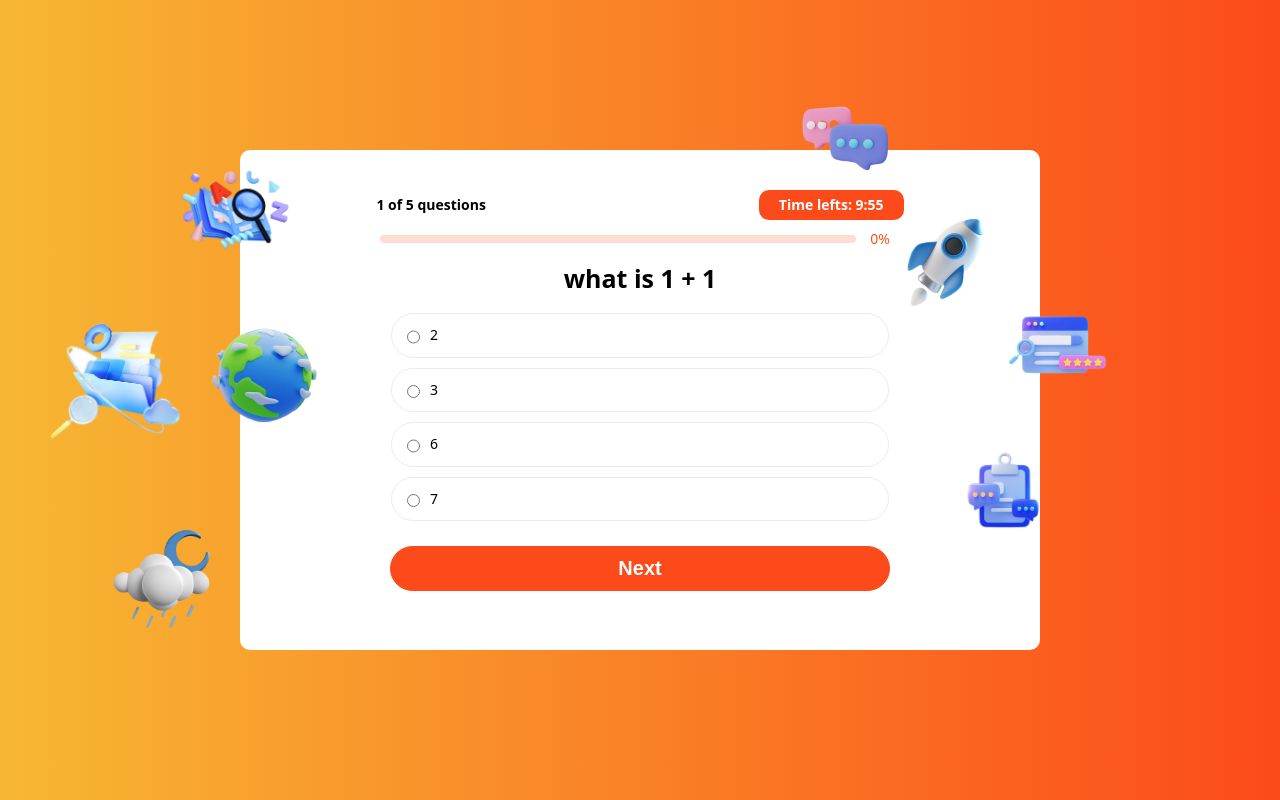
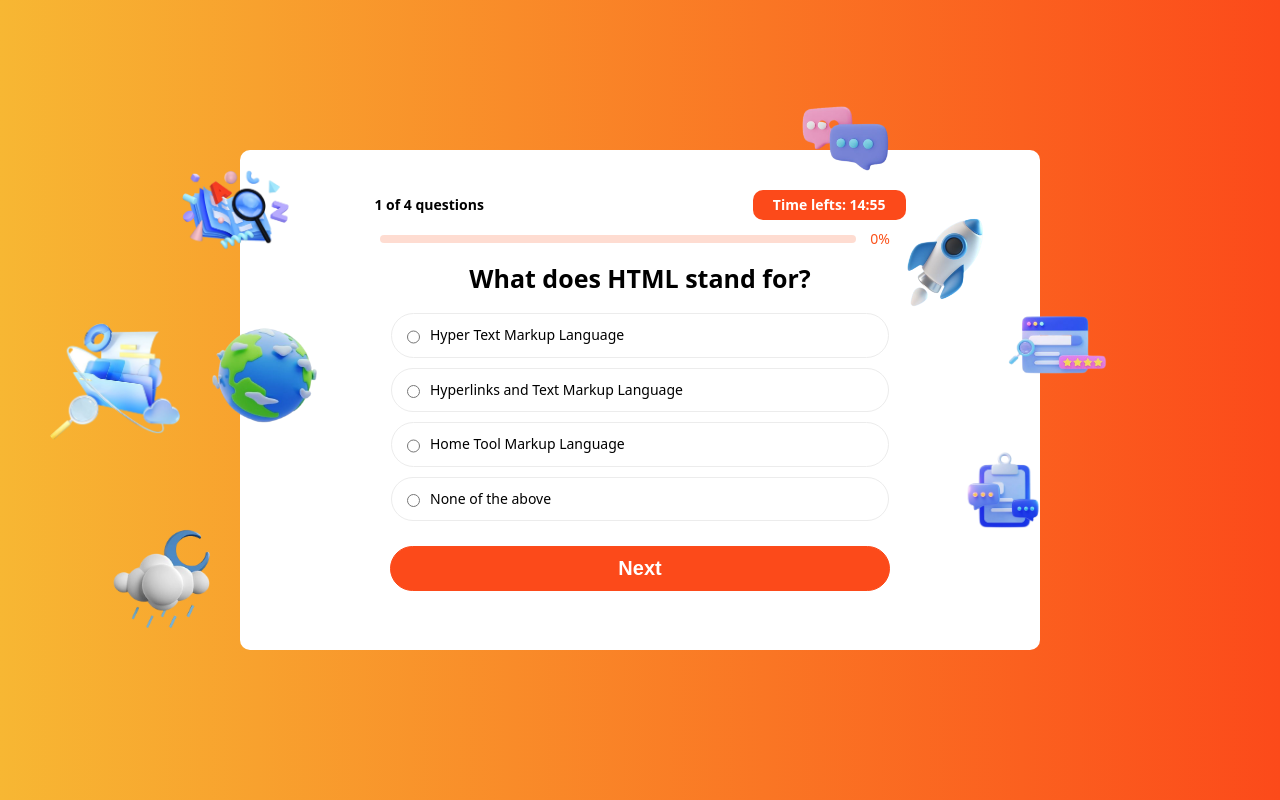
Before and after one commit to dieptrann/QuizExample, a Vue app: page /quiz in a window 1280 px wide. Built offline with nearby package versions, Linux system fonts and the light colour scheme.

Commit message:
show correct answer

```diff
--- a/src/components/QuizCard.vue
+++ b/src/components/QuizCard.vue
@@ -47,6 +47,10 @@
                   ? 'correct'
                   : 'wrong'
                 : ''
+            } ${
+              getCurrentQuestion.selected &&
+              getCurrentQuestion.correctAnswer == i &&
+              'correct'
             }`"
           >
             <!-- :id="`option${i}`"
@@ -86,37 +90,57 @@ import { changeColor } from "seemly";
 import { useThemeVars, NProgress } from "naive-ui";
 
 const status = false;
-
-const questions = ref([
+interface Question {
+  question: string;
+  answers: string[];
+  correctAnswer: number;
+  selected: number | null;
+  index?: number;
+}
+const questions = ref<Question[]>([
   {
-    question: "what is 1 + 1 ",
-    answers: ["2", "3", "6", "7"],
+    question: "What does HTML stand for?",
     correctAnswer: 0,
+    answers: [
+      "Hyper Text Markup Language",
+      "Hyperlinks and Text Markup Language",
+      "Home Tool Markup Language",
+      "None of the above",
+    ],
     selected: null,
     index: 0,
   },
   {
-    question: "what is 2 * 2 ",
-    answers: ["2", "3", "4", "10"],
-    correctAnswer: 2,
+    question: "What does CSS stand for?",
+    correctAnswer: 1,
+    answers: [
+      "Computer Style Sheets",
+      "Cascading Style Sheets",
+      "Creative Style Sheets",
+      "None of the above",
+    ],
     selected: null,
   },
   {
-    question: "what is 10 / 5 ",
-    answers: ["2", "5", "6", "7"],
-    correctAnswer: 0,
+    question: "What does DOM stand for?",
+    correctAnswer: 2,
+    answers: [
+      "Document Object Model",
+      "Digital Object Model",
+      "Data Object Model",
+      "None of the above",
+    ],
     selected: null,
   },
   {
-    question: "what is 3 + 2",
-    answers: ["5", "3", "6", "7"],
-    correctAnswer: 0,
-    selected: null,
-  },
-  {
-    question: "what is 7 - 4  ",
-    answers: ["1", "3", "6", "7"],
-    correctAnswer: 1,
+    question: "What does API stand for?",
+    correctAnswer: 3,
+    answers: [
+      "Application Programming Interface",
+      "Application Program Interface",
+      "Application Processor Interface",
+      "None of the above",
+    ],
     selected: null,
   },
 ]);
@@ -130,7 +154,7 @@ const value = ref(0);
 // const max = ref(100);
 // const isActive = ref(false);
 
-const minutes = ref(10);
+const minutes = ref(15);
 const seconds = ref(0);
 const countdown = () => {
   if (seconds.value === 0) {
@@ -154,6 +178,8 @@ const getCurrentQuestion = computed(() => {
   question.index = currentQuestion.value;
   return question;
 });
+
+// const questions = axios.get('https://63f078825703e063fa46909c.mockapi.io/questions')
 
 // const submitAnswer = () => {
 //   // console.log("selectedOption.value", selectedOption._value);
@@ -198,9 +224,6 @@ const NextQuestion = () => {
   }
 };
 const themeVars = useThemeVars();
-
-
-
 </script>
 
 <style scoped>
```
